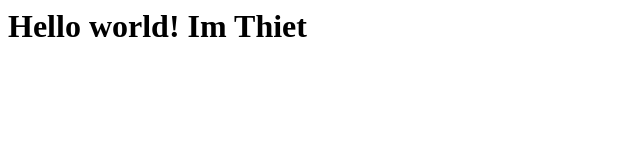
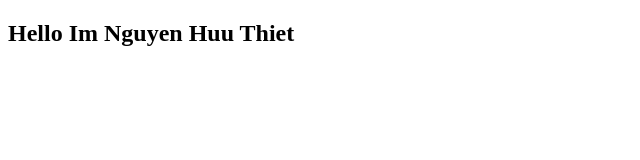
Before and after one commit to nguyenthiet225/nguyenthiet225.github.io, a plain HTML site: page index.html in a window 1280 px wide. Shown: the whole page, without its empty margins (0-640 px from the left). Drawn offline with Linux system fonts and the light colour scheme.

Commit message:
Update index.html

```diff
--- a/index.html
+++ b/index.html
@@ -1,6 +1,15 @@
-<html>
-<head></head>
+<!DOCTYPE html>
+<html lang="en">
+<head>
+    <meta charset="UTF-8">
+    <meta name="viewport" content="width=device-width, initial-scale=1.0">
+    <meta http-equiv="X-UA-Compatible" content="ie=edge">
+    <title>Git hub</title>
+
+</head>
 <body>
-  <h1>Hello world! Im Thiet</h1>
+  <h2>
+    Hello Im Nguyen Huu Thiet
+  </h2>
 </body>
 </html>
```
